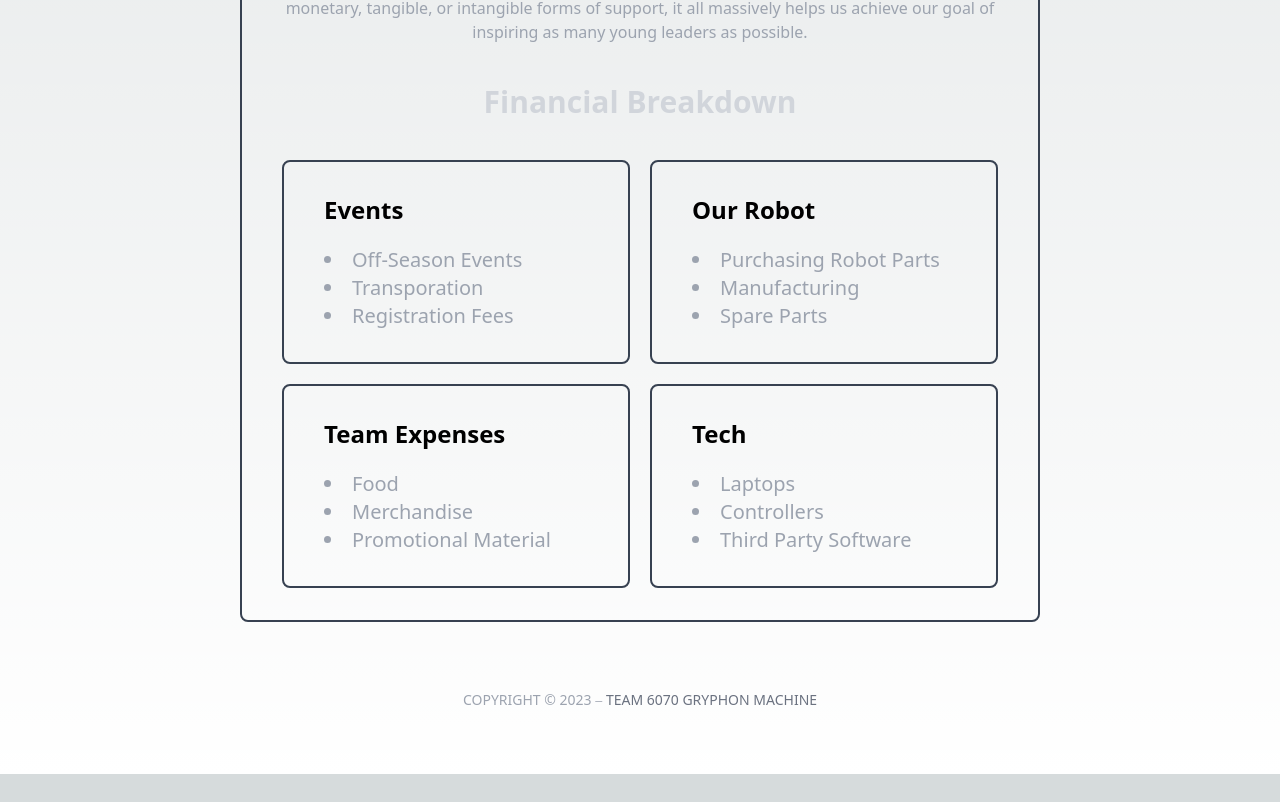
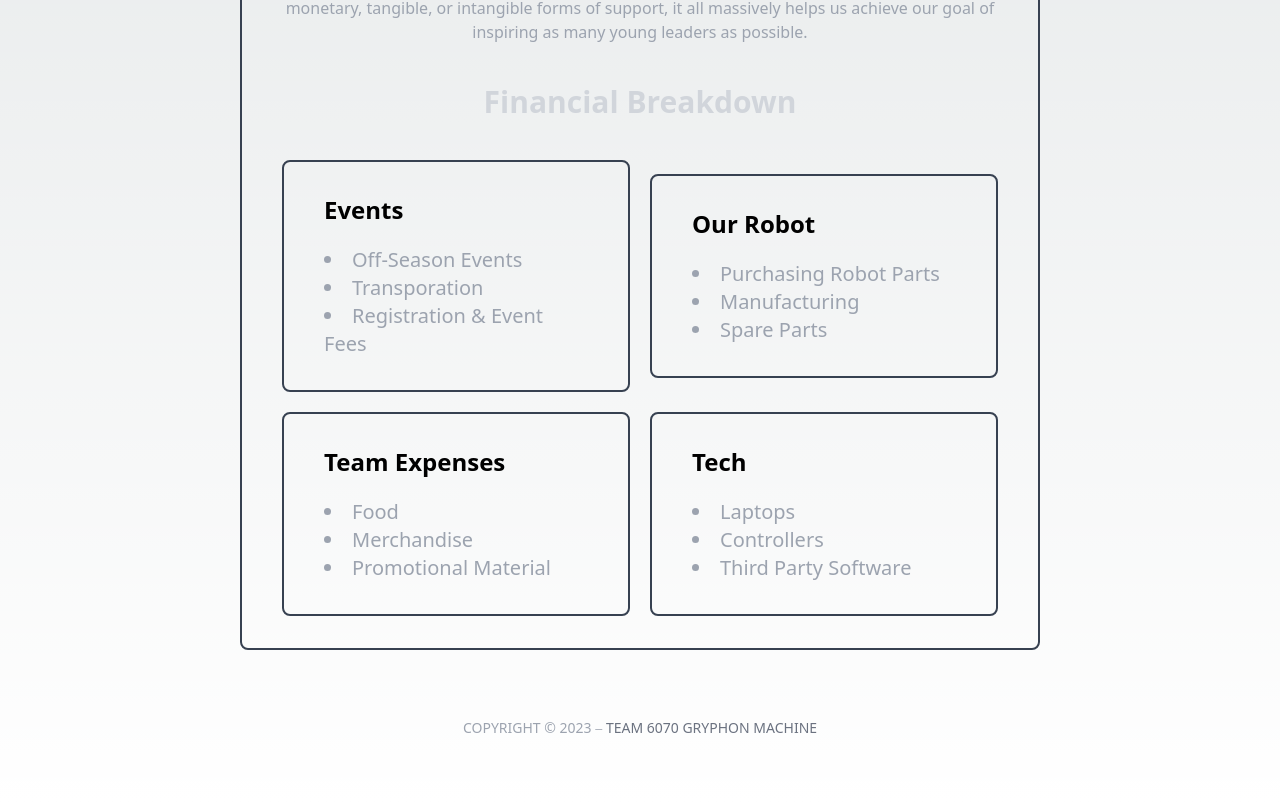
Before and after one commit to gryphonmachine/website, a Next.js app: page /sponsors in a window 1280 px wide. Shown: the part 939-1741 px from the top of the page. Before the commit the page ends 1713 px from the top, so only its background shows below. Built offline with nearby package versions, Linux system fonts and the light colour scheme.

Commit message:
wording change

```diff
--- a/pages/sponsors.tsx
+++ b/pages/sponsors.tsx
@@ -75,7 +75,7 @@ export default function SponsorsPage() {
                 <span>
                   <li>Off-Season Events</li>
                   <li>Transporation</li>
-                  <li>Registration Fees</li>
+                  <li>Registration & Event Fees</li>
                 </span>
               }
             />
```
